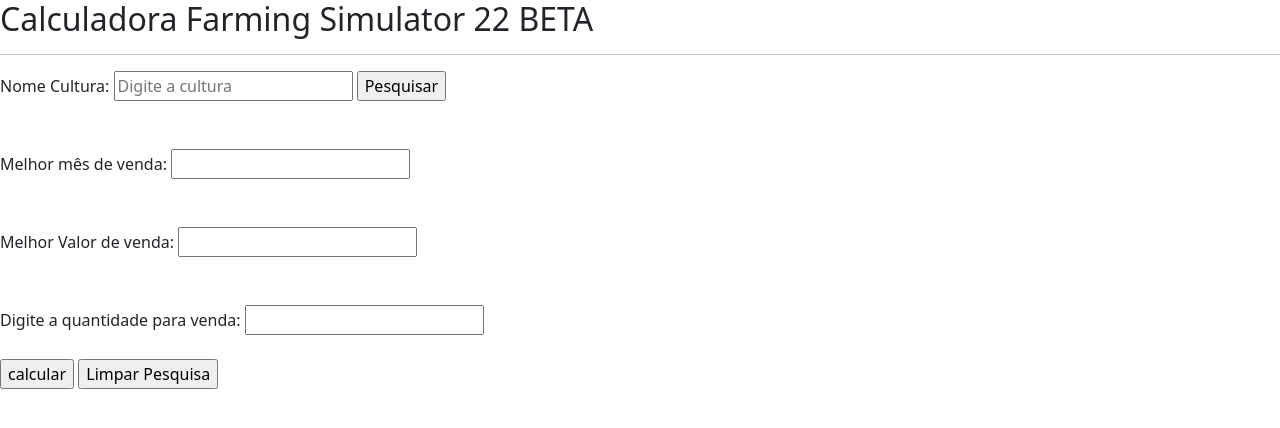
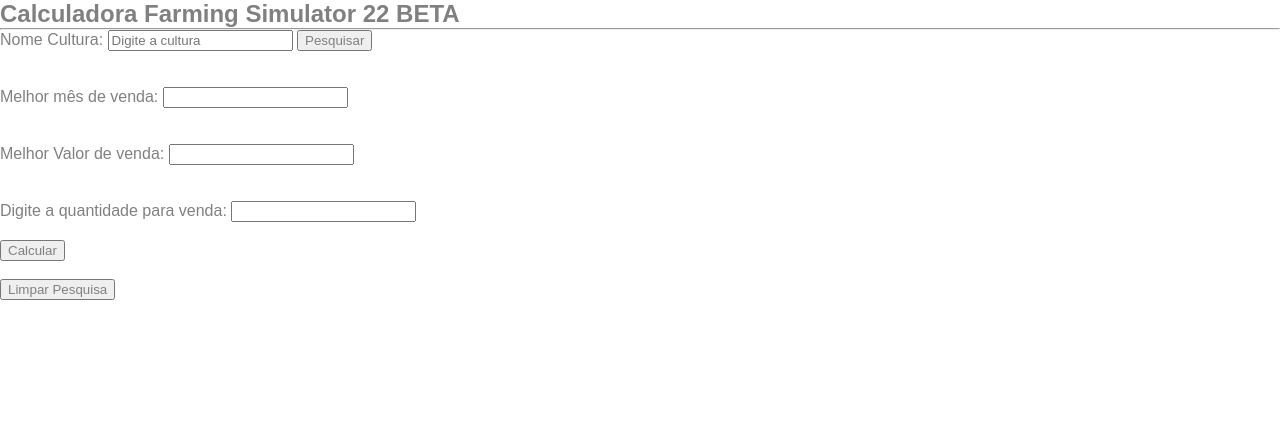
Before and after one commit to 99Teixeira/Farming-Simulator-Calculator, a PHP site: page / in a window 1280 px wide. Shown: the top 428 px of the page. Run offline with PHP 8.4, Linux system fonts and the light colour scheme; data comes from the database, SQL or seed files in the repository.

Commit message:
Estilizando o programa
fazendo o CSS

```diff
--- a/index.php
+++ b/index.php
@@ -9,12 +9,8 @@
     <meta charset="UTF-8">
     <meta http-equiv="X-UA-Compatible" content="IE=edge">
     <meta name="viewport" content="width=device-width, initial-scale=1.0">
-    <link rel="stylesheet" href="style/bootstrap.min.css">
-    <link href="https://cdn.jsdelivr.net/npm/bootstrap@5.3.0-alpha1/dist/css/bootstrap.min.css" rel="stylesheet" integrity="sha384-GLhlTQ8iRABdZLl6O3oVMWSktQOp6b7In1Zl3/Jr59b6EGGoI1aFkw7cmDA6j6gD" crossorigin="anonymous">
-    <script src="https://cdn.jsdelivr.net/npm/bootstrap@5.3.0-alpha1/dist/js/bootstrap.bundle.min.js" integrity="sha384-w76AqPfDkMBDXo30jS1Sgez6pr3x5MlQ1ZAGC+nuZB+EYdgRZgiwxhTBTkF7CXvN" crossorigin="anonymous"></script>
-
-
     <title>Calculadora Farm</title>
+    <link rel="stylesheet" href="style/style.css">
 </head>
 <body>
     <head>
@@ -22,8 +18,10 @@
         <hr />
     </head>
     <form action="index.php" method="POST">
+
     <label>Nome Cultura:</label>
 <input type="text" name="f_nome_cultura" placeholder="Digite a cultura" value="<?php echo isset($nome_cultura) ? $nome_cultura : ''; ?>" id="f2_nome_cultura">
+
 <input type="submit" value="Pesquisar">
 
 
@@ -43,7 +41,8 @@
 
 
         <br><br>
-        <input class="btn-bd-primary" type="submit" value="calcular" id="calcular">
+        <input type="submit" value="Calcular" id="calcular">
+        <br><br>
         <input type="submit" value="Limpar Pesquisa" id="limpar">
 
         </form>
--- /dev/null
+++ b/style/style.css
@@ -0,0 +1,8 @@
+*{
+    margin: auto;
+    padding: auto;
+    border: auto;
+    box-sizing: border-box;
+    font-family: Arial, Helvetica, sans-serif;
+    color: grey;
+}
```
